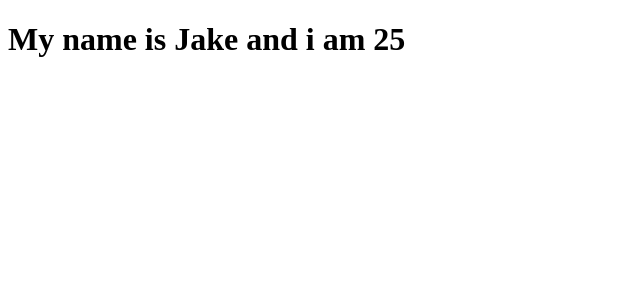
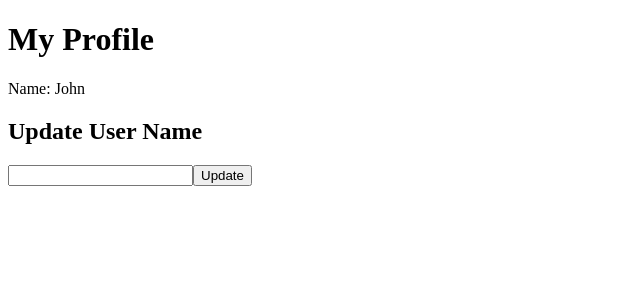
Before and after one commit to jfitzpatrick6/react-demos, a React (Vite) app: page / in a window 1280 px wide. Shown: the top 300 px of the page, without its empty margins (0-640 px from the left). Built offline with nearby package versions, Linux system fonts and the light colour scheme.

Commit message:
UseContext and createContext exerisises.

```diff
--- a/src/App.jsx
+++ b/src/App.jsx
@@ -33,23 +33,20 @@
 import BasicEffect from './components/BasicEffect.jsx'
 import CounterEffect from './components/CounterEffect.jsx'
 import FetchDataEffect from './components/FetchDataEffect.jsx'
-import ComponentA from './components/ComponentA.jsx'
-import ComponentB from './components/ComponentB.jsx'
-import ComponentC from './components/ComponentC.jsx'
+/* import ComponentA from './components/ComponentA.jsx'
+ * import ComponentB from './components/ComponentB.jsx'
+ * import ComponentC from './components/ComponentC.jsx' */
 import { createContext } from "react";
-
-export const Data = createContext();
-export const Data1 = createContext();
+import {UserProvider} from './components/UserContext.jsx';
+import UpdateUser from './components/UpdateUser.jsx'
+import UserProfile from './components/UserProfile.jsx';
 
 const App = () => {
-  const name = "Jake";
-  const age = "25";
     return (
-      <div>
-	<Data.Provider value={name}>
-	  <Data1.Provider value={age}><ComponentA/></Data1.Provider>
-	</Data.Provider>
-      </div>
+      <UserProvider>
+	<UserProfile/>
+	<UpdateUser/>
+      </UserProvider>
     )
 }
 
--- a/src/components/ComponentC.jsx
+++ b/src/components/ComponentC.jsx
@@ -1,16 +1,11 @@
 import { Data, Data1 } from "../App.jsx"
+import { useContext } from "react";
 
 const ComponentC = () => {
+  const userName = useContext(Data)
+  const age = useContext(Data1)
   return (
-    <Data.Consumer>
-    {(name) => (
-	<Data1.Consumer>
-	{(age) => (
-	    <h1>My name is {name} and i am {age}</h1>
-	  )}
-	</Data1.Consumer>
-      )}
-    </Data.Consumer>
+    <h1>{userName} {age}</h1>
   )
 }
 
--- /dev/null
+++ b/src/components/UpdateUser.jsx
@@ -0,0 +1,27 @@
+import { useContext, useState } from "react";
+import {UserContext} from "./UserContext.jsx";
+
+const UpdateUser = () => {
+  const {updateUser} = useContext(UserContext);
+  const [newName, setNewName] = useState('');
+
+  const handleSubmit = e => {
+    e.preventDefault()
+    if (newName.trim()){
+      updateUser(newName);
+      setNewName('');
+    }
+  }
+
+  return(
+    <div>
+    <h2>Update User Name</h2>
+    <form onSubmit={handleSubmit}>
+      <input type="text" value={newName} onChange={e => setNewName(e.target.value)}/>
+      <button type="submit">Update</button>
+    </form>
+    </div>
+  )
+}
+
+export default UpdateUser;
--- /dev/null
+++ b/src/components/UserContext.jsx
@@ -0,0 +1,18 @@
+import { createContext, useState } from "react";
+
+const UserContext = createContext();
+
+const UserProvider = ({children}) => {
+  const [user, setUser] = useState({name: "John"});
+  const updateUser = (newName) => {
+    setUser({name: newName});
+  }
+
+  return (
+    <UserContext.Provider value={{user, updateUser}}>
+    {children}
+    </UserContext.Provider>
+  );
+}
+
+export {UserContext, UserProvider};
--- /dev/null
+++ b/src/components/UserProfile.jsx
@@ -0,0 +1,15 @@
+import { useContext } from "react";
+import {UserContext} from "./UserContext.jsx";
+
+const UserProfile = () => {
+  const {user} = useContext(UserContext);
+
+  return (
+    <div>
+      <h1>My Profile</h1>
+      <p>Name: {user.name}</p>
+    </div>
+  )
+}
+
+export default UserProfile;
```
